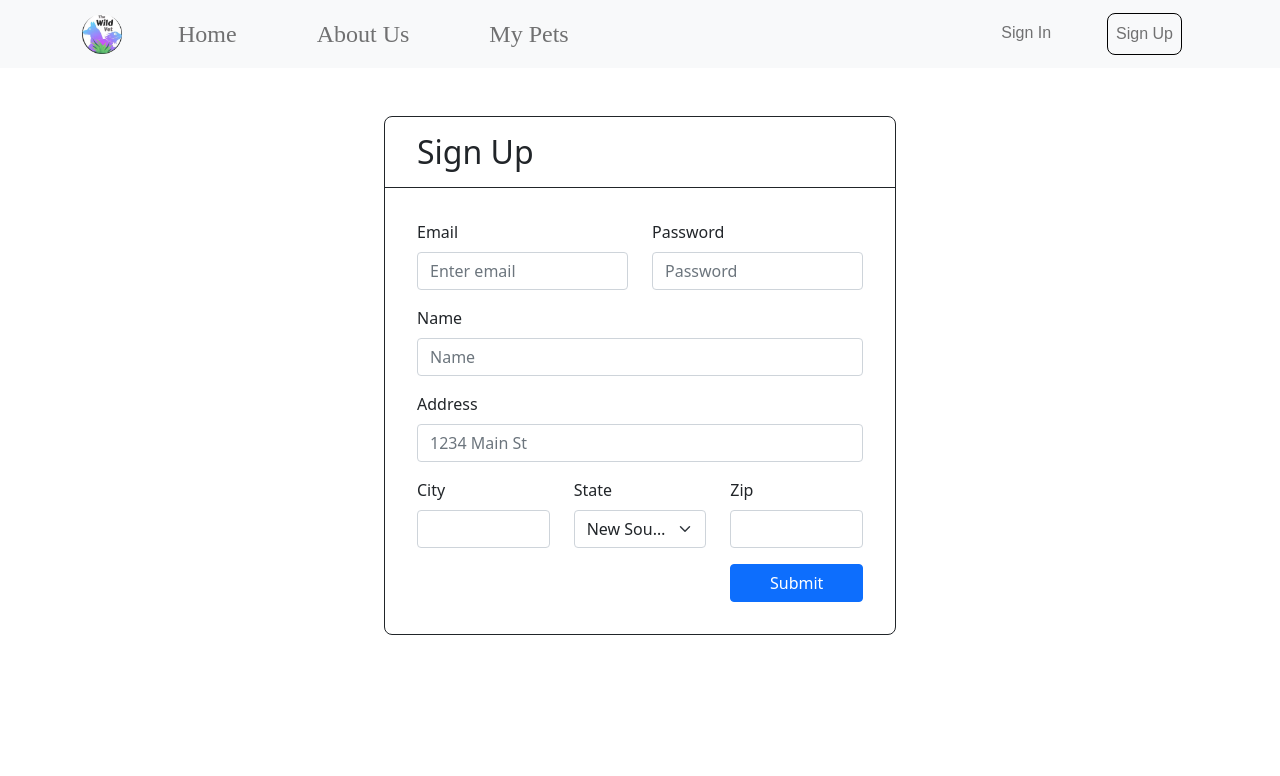
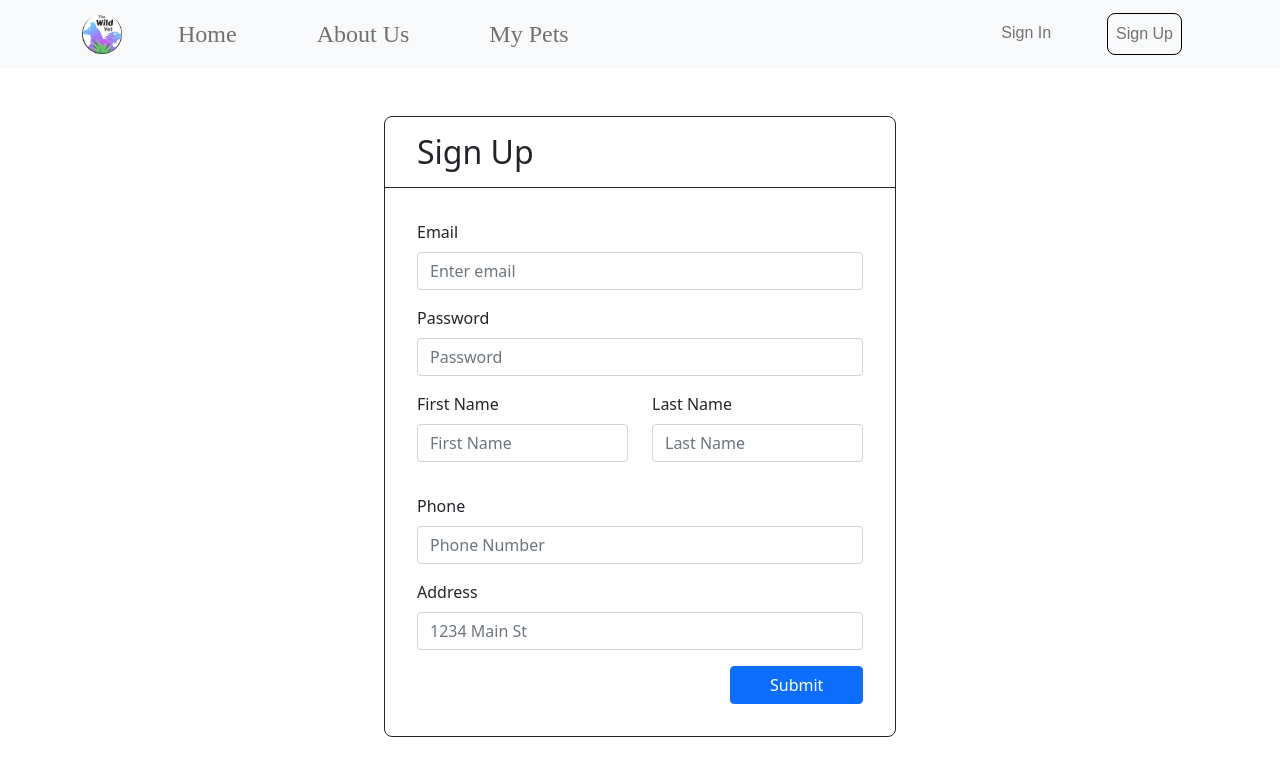
Before and after one commit to yinyuWu/wild-vet, a React (Create React App) app: page /signup in a window 1280 px wide. Shown: the top 776 px of the page. Built offline with nearby package versions, Linux system fonts and the light colour scheme; what aws-amplify would draw is missing.

Commit message:
modify auth page

```diff
--- a/public/index.html
+++ b/public/index.html
@@ -24,7 +24,7 @@
       work correctly both with client-side routing and a non-root public URL.
       Learn how to configure a non-root public URL by running `npm run build`.
     -->
-    <title>React App</title>
+    <title>Wild Vet</title>
   </head>
   <body>
     <noscript>You need to enable JavaScript to run this app.</noscript>
--- a/src/App.js
+++ b/src/App.js
@@ -2,6 +2,7 @@ import Home from './views/Home/Home'
 import SignUp from './views/Admin/SignUp';
 import VetNav from './components/vetNav/VetNav'
 import { Route } from 'react-router-dom'
+import SignIn from './views/Admin/SignIn';
 
 function App() {
   return (
@@ -10,6 +11,7 @@ function App() {
       <div>
         <Route path="/" exact component={Home}/>
         <Route path="/signup" component={SignUp}/>
+        <Route path="/signin" component={SignIn}/>
       </div>
     </div>
   );
--- a/src/components/vetNav/VetNav.js
+++ b/src/components/vetNav/VetNav.js
@@ -20,7 +20,7 @@ class VetNav extends Component {
 								<Nav.Link href="#pets">My Pets</Nav.Link>
 							</Nav>
 							<Nav>
-								<Nav.Link href="/signUp" className="nav-sign-in">Sign In</Nav.Link>
+								<Nav.Link href="/signIn" className="nav-sign-in">Sign In</Nav.Link>
 								<Nav.Link href="/signUp" className="nav-sign-up">Sign Up</Nav.Link>
 							</Nav>
 						</Navbar.Collapse>
--- /dev/null
+++ b/src/views/Admin/SignIn.css
@@ -0,0 +1,19 @@
+.signin {
+  width: 30%;
+  margin: 3rem auto;
+  border: 1px solid #212529;
+  border-radius: 8px;
+}
+
+.signin .signin-form {
+  margin: 2rem;
+}
+
+.signin .signin-title {
+  border-bottom: 1px solid #212529;
+  padding: 1rem 2rem;
+}
+
+.signin .signin-form-btn {
+  width: 100%;
+}
--- /dev/null
+++ b/src/views/Admin/SignIn.js
@@ -0,0 +1,70 @@
+import React, { Component } from 'react'
+import { Form, Button, Row, Col } from 'react-bootstrap'
+import './SignIn.css'
+
+class SignIn extends Component {
+
+  constructor(props) {
+    super(props);
+    this.state = {
+      user: {
+        email: '',
+        password: '',
+      },
+      validated: false
+    };
+    this.handleSubmit = this.handleSubmit.bind(this);
+    this.handleInputChange = this.handleInputChange.bind(this);
+  }
+
+  handleSubmit(event) {
+    const form = event.currentTarget;
+    if (form.checkValidity() === false) {
+      event.preventDefault();
+      event.stopPropagation();
+    }
+    this.setState({
+      validated: true
+    })
+    console.log(this.state.user);
+  }
+
+  handleInputChange(e) {
+    let user = { ...this.state.user };
+    user[e.target.name] = e.target.value;
+    this.setState({
+      user
+    });
+  }
+
+  render() {
+    return (
+      <div className="signin">
+        <h2 className="signin-title">Sign In</h2>
+        <div className="signin-form">
+          <Form noValidate validated={this.state.validated} onSubmit={this.handleSubmit}>
+            <Form.Group controlId="formGridEmail" className="mb-3">
+              <Form.Label>Email</Form.Label>
+              <Form.Control required type="email" name="email" placeholder="Enter email" value={this.state.user.email} onChange={this.handleInputChange}/>
+            </Form.Group>
+
+            <Form.Group controlId="formGridPassword" className="mb-3">
+              <Form.Label>Password</Form.Label>
+              <Form.Control required type="password" name="password" placeholder="Password" value={this.state.user.password} onChange={this.handleInputChange}/>
+            </Form.Group>
+            <Row>
+              <Col md={{ span: 4, offset: 8 }} sm={{ span: 12 }}>
+                <Button variant="primary" className="signin-form-btn"
+                  onClick={this.handleSubmit}>
+                  Submit
+                </Button>
+              </Col>
+            </Row>
+          </Form>
+        </div>
+      </div>
+    )
+  }
+}
+
+export default SignIn;
--- a/src/views/Admin/SignUp.js
+++ b/src/views/Admin/SignUp.js
@@ -10,25 +10,56 @@ class SignUp extends Component {
       user: {
         email: '',
         password: '',
-				name: '',
+        firstName: '',
+        lastName: '',
+        phone: '',
         address: '',
       },
-			states: ['New South Wales', 'Victoria', 'South Australia',
-							'Western Australia', 'Northern Territory', 'Queensland', 'Tasmania']
+      invalidInput: {
+        password: false
+      },
+      validated: false
+      // states: ['New South Wales', 'Victoria', 'South Australia',
+      //   'Western Australia', 'Northern Territory', 'Queensland', 'Tasmania']
     };
     this.handleSubmit = this.handleSubmit.bind(this);
     this.handleInputChange = this.handleInputChange.bind(this);
+    this.validate = this.validate.bind(this);
   }
 
-	handleSubmit() {
-		console.log('submit')
-		// this.setState({
-
-		// })
+  handleSubmit(event) {
+    const form = event.currentTarget;
+    if (form.checkValidity() === false) {
+      event.preventDefault();
+      event.stopPropagation();
+    }
+    this.setState({
+      validated: true
+    })
+    console.log(this.state.user);
   }
 
-	handleInputChange() {
-		console.log('input change')
+  handleInputChange(e) {
+    let user = { ...this.state.user };
+    user[e.target.name] = e.target.value;
+    if (e.target.name === 'password') {
+      this.validate(e.target.name, e.target.value)
+    }
+    this.setState({
+      user
+    });
+  }
+
+  validate(field, value) {
+    let invalid = true;
+    let invalidInput = {...this.state.invalidInput}
+    if (field === 'password') {
+      invalid = (value.length < 5 || value.length > 20) ? true : false;
+      invalidInput[field] = invalid
+    }
+    this.setState({
+      invalidInput
+    })
   }
 
   render() {
@@ -36,50 +67,41 @@ class SignUp extends Component {
       <div className="signup">
         <h2 className="signup-title">Sign Up</h2>
         <div className="signup-form">
-					<Form>
+          <Form noValidate validated={this.state.validated} onSubmit={this.handleSubmit}>
+            <Form.Group className="mb-3" controlId="formGridEmail">
+              <Form.Label>Email</Form.Label>
+              <Form.Control required type="email" name="email" placeholder="Enter email" value={this.state.user.email} onChange={this.handleInputChange} />
+            </Form.Group>
+
+            <Form.Group className="mb-3" controlId="formGridPassword">
+              <Form.Label>Password</Form.Label>
+              <Form.Control required type="password" name="password" placeholder="Password" value={this.state.user.password} onChange={this.handleInputChange} isInvalid={this.state.invalidInput.password}/>
+            </Form.Group>
+
             <Row className="mb-3">
               <Col sm={12} md={6}>
-								<Form.Group controlId="formGridEmail">
-									<Form.Label>Email</Form.Label>
-									<Form.Control type="email" placeholder="Enter email" />
+                <Form.Group className="mb-3" controlId="formGridFirstName">
+                  <Form.Label>First Name</Form.Label>
+                  <Form.Control required placeholder="First Name" name="lastName" value={this.state.user.firstName} onChange={this.handleInputChange} />
                 </Form.Group>
               </Col>
               <Col sm={12} md={6}>
-								<Form.Group controlId="formGridPassword">
-									<Form.Label>Password</Form.Label>
-									<Form.Control type="password" placeholder="Password" />
+                <Form.Group className="mb-3" controlId="formGridLastName">
+                  <Form.Label>Last Name</Form.Label>
+                  <Form.Control required placeholder="Last Name" name="firstName" value={this.state.user.lastName} onChange={this.handleInputChange} />
                 </Form.Group>
               </Col>
             </Row>
 
-						<Form.Group className="mb-3" controlId="formGridName">
-							<Form.Label>Name</Form.Label>
-							<Form.Control placeholder="Name" />
+            <Form.Group className="mb-3" controlId="formGridPhone">
+              <Form.Label>Phone</Form.Label>
+              <Form.Control required placeholder="Phone Number" name="phone" value={this.state.user.phone} onChange={this.handleInputChange} />
             </Form.Group>
 
             <Form.Group className="mb-3" controlId="formGridAddress1">
               <Form.Label>Address</Form.Label>
-							<Form.Control placeholder="1234 Main St" />
+              <Form.Control required placeholder="1234 Main St" name="address" value={this.state.user.address} onChange={this.handleInputChange} />
             </Form.Group>
-
-						<Row className="mb-3">
-							<Form.Group as={Col} controlId="formGridCity">
-								<Form.Label>City</Form.Label>
-								<Form.Control />
-							</Form.Group>
-
-							<Form.Group as={Col} controlId="formGridState">
-								<Form.Label>State</Form.Label>
-								<Form.Select>
-									{ this.state.states.map(state => <option key={state} value={state}>{ state }</option>) }
-								</Form.Select>
-							</Form.Group>
-
-							<Form.Group as={Col} controlId="formGridZip">
-								<Form.Label>Zip</Form.Label>
-								<Form.Control />
-							</Form.Group>
-						</Row>
             <Row>
               <Col md={{ span: 4, offset: 8 }} sm={{ span: 12 }}>
                 <Button variant="primary" className="signup-form-btn"
```
Lines whose indentation alone changed are shown as unchanged.
